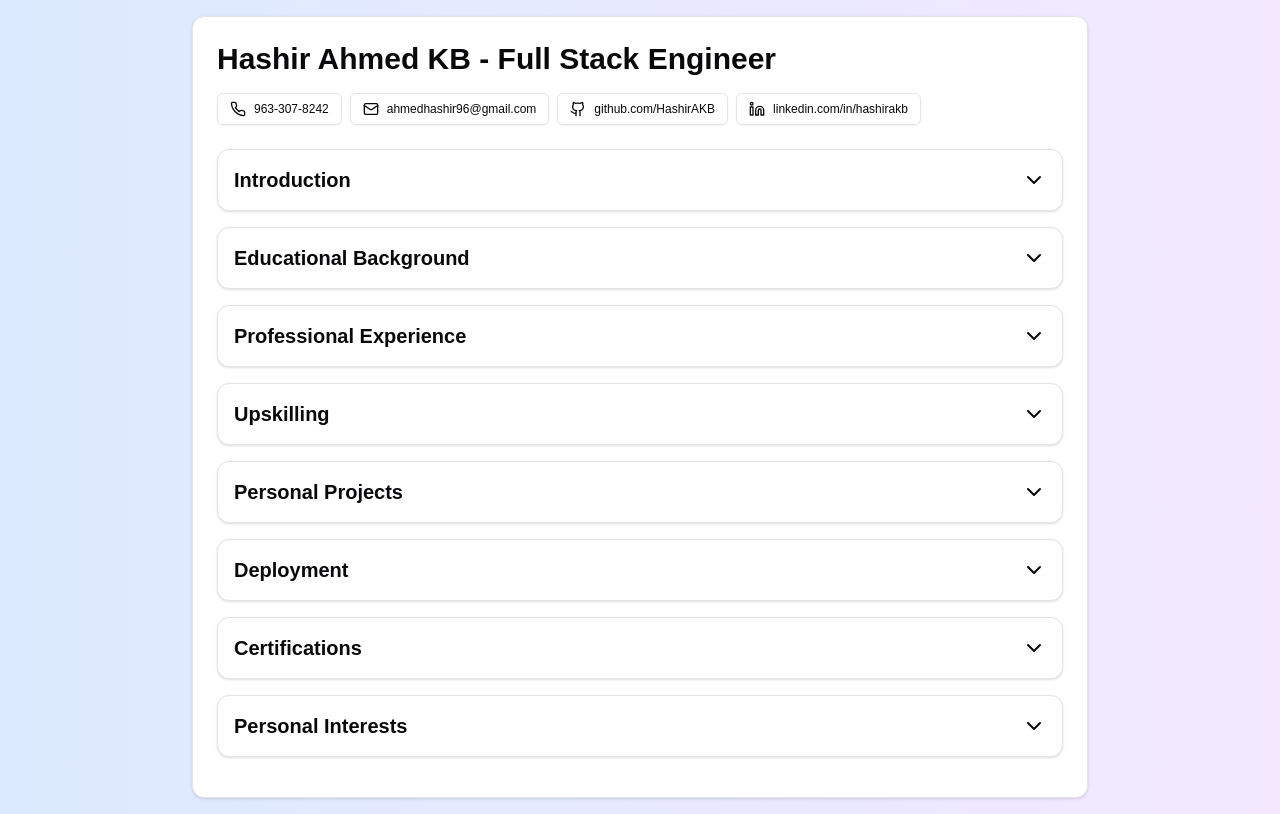
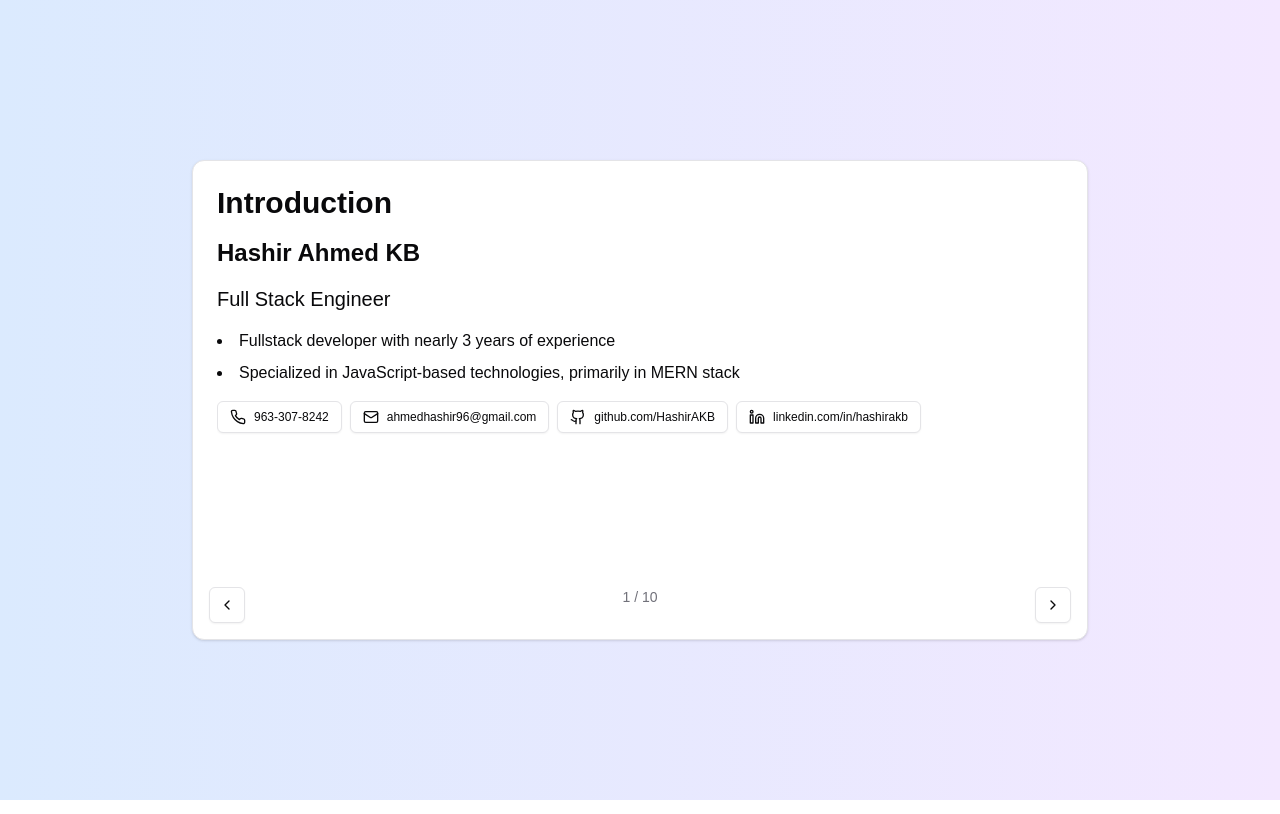
Before and after one commit to HashirAKB/hashintro, a Next.js app: page / in a window 1280 px wide. Built offline with nearby package versions, Linux system fonts and the light colour scheme.

Commit message:
Version 3.0

```diff
--- a/src/components/PresentationComponent.tsx
+++ b/src/components/PresentationComponent.tsx
@@ -1,104 +1,24 @@
 "use client"
 import React, { useState } from 'react'
-import { ChevronDown, ChevronUp, Github, Linkedin, Mail, Phone } from 'lucide-react'
+import { ChevronLeft, ChevronRight, Github, Linkedin, Mail, Phone, ExternalLink } from 'lucide-react'
 import { Button } from "@/components/ui/button"
 import { Card, CardContent } from "@/components/ui/card"
 
 export default function Component() {
-  const [expandedSections, setExpandedSections] = useState({})
+  const [currentSlide, setCurrentSlide] = useState(0)
 
-  const toggleSection = (section) => {
-    setExpandedSections(prev => ({...prev, [section]: !prev[section]}))
-  }
-
-  const sections = [
+  const slides = [
     {
       title: "Introduction",
-      content: [
-        "Name: Hashir",
-        "Fullstack developer with nearly 3 years of experience",
-        "Specialized in JavaScript-based technologies, primarily in MERN stack"
-      ]
-    },
-    {
-      title: "Educational Background",
-      content: [
-        "Completed computer engineering diploma in 2020",
-        "Certified in MEAN stack after college"
-      ]
-    },
-    {
-      title: "Professional Experience",
-      content: [
-        "Joined UST as a Software Engineer in 2021",
-        "Worked on a client-side project for NetApp, specializing in hybrid cloud storage solutions (similar to AWS)",
-        "Transitioned from Angular to React for client requirements",
-        "Key responsibilities:",
-        "- Managed multiple customer-facing dashboards",
-        "- Implemented features and fixed bugs on dashboards",
-        "- Developed new components for dashboard applications for new or updated devices",
-        "- Gained experience in Node.js with Express.js",
-        "- Participated in a MongoDB to GraphQL database migration",
-        "Skills developed: MERN stack, SQL, NoSQL databases, schema design, and backend access"
-      ]
-    },
-    {
-      title: "Upskilling",
-      content: [
-        "Resigned from UST after 2.7 years to join an advanced fullstack development cohort (6+ months)",
-        "Explored various technologies: TypeScript, Next.js, REST APIs, ORMs, DevOps, serverless architecture, CI/CD",
-        "Focused on frontend frameworks (TailwindCSS, Shadcn) and performance optimization",
-        "Coded daily and maintained a public GitHub dev journal"
-      ]
-    },
-    {
-      title: "Personal Projects",
-      content: [
-        "Paytm-like Wallet Application:",
-        "- Backend: Node.js (Express), MongoDB (Mongoose)",
-        "- Key features: User authentication, account balances, simulated fund transfers, and profile management",
-        "- Utilized libraries: Zod, Bcrypt, Dotenv, Axios (for API requests)",
-        "- Frontend: ReactJS with Vite, styled using TailwindCSS",
-        "",
-        "Medium Vanced (Blogging Platform):",
-        "- Backend: Express, PostgreSQL (Prisma ORM), JWT for authentication, Bcrypt for encryption",
-        "- Serverless deployment: Cloudflare Workers, Cloudflare KV for multimedia storage",
-        "- Frontend: React with Shadcn-UI, ContextAPI, Recoil for state management",
-        "- Implemented rich content management, social interactions (like/follow), and secure authentication",
-        "- Created custom npm package for type safety using Zod validation",
-        "",
-        "Headphone Store Landing Page:",
-        "- Built with React, styled using TailwindCSS and Framermotion",
-        "- Responsive design"
-      ]
-    },
-    {
-      title: "Deployment",
-      content: [
-        "Utilizes Render and Vercel for deployment, GitHub for CI/CD"
-      ]
-    },
-    {
-      title: "Certifications",
-      content: [
-        "GCP Architect specialization (completed during college)"
-      ]
-    },
-    {
-      title: "Personal Interests",
-      content: [
-        "Former book reader, now enjoys podcasts",
-        "Certified yoga trainer"
-      ]
-    }
-  ]
-
-  return (
-    <div className="flex flex-col items-center justify-center min-h-screen bg-gradient-to-r from-blue-100 to-purple-100 p-4">
-      <Card className="w-full max-w-4xl">
-        <CardContent className="p-6">
-          <h1 className="text-3xl font-bold mb-4">Hashir Ahmed KB - Full Stack Engineer</h1>
-          <div className="flex flex-wrap gap-2 mb-6">
+      content: (
+        <div className="space-y-4">
+          <h2 className="text-2xl font-bold">Hashir Ahmed KB</h2>
+          <h3 className="text-xl">Full Stack Engineer</h3>
+          <ul className="list-disc list-inside space-y-2">
+            <li>Fullstack developer with nearly 3 years of experience</li>
+            <li>Specialized in JavaScript-based technologies, primarily in MERN stack</li>
+          </ul>
+          <div className="flex flex-wrap gap-2">
             <Button variant="outline" size="sm">
               <Phone className="mr-2 h-4 w-4" />
               963-307-8242
@@ -116,29 +36,223 @@ export default function Component() {
               linkedin.com/in/hashirakb
             </Button>
           </div>
-          {sections.map((section, index) => (
-            <Card key={index} className="mb-4">
-              <CardContent className="p-4">
-                <div
-                  className="flex justify-between items-center cursor-pointer"
-                  onClick={() => toggleSection(section.title)}
-                >
-                  <h2 className="text-xl font-semibold">{section.title}</h2>
-                  {expandedSections[section.title] ? <ChevronUp /> : <ChevronDown />}
-                </div>
-                {expandedSections[section.title] && (
-                  <ul className="list-disc list-inside mt-2">
-                    {section.content.map((item, itemIndex) => (
-                      <li key={itemIndex} className="mt-1">
-                        {item.startsWith('-') ? <span className="ml-4">{item}</span> : item}
-                      </li>
-                    ))}
-                  </ul>
-                )}
-              </CardContent>
-            </Card>
-          ))}
+        </div>
+      )
+    },
+    {
+      title: "Educational Background",
+      content: (
+        <ul className="list-disc list-inside space-y-2">
+          <li>Completed computer engineering diploma in 2020</li>
+          <li>Certified in MEAN stack after college</li>
+        </ul>
+      )
+    },
+    {
+      title: "Professional Experience",
+      content: (
+        <div className="space-y-4">
+          <ul className="list-disc list-inside space-y-2">
+            <li>Joined UST as a Software Engineer in 2021</li>
+            <li>Worked on a client-side project for NetApp, specializing in hybrid cloud storage solutions (similar to AWS)</li>
+            <li>Transitioned from Angular to React for client requirements</li>
+          </ul>
+          <h4 className="font-semibold">Key responsibilities:</h4>
+          <ul className="list-disc list-inside space-y-2 ml-4">
+            <li>Managed multiple customer-facing dashboards</li>
+            <li>Implemented features and fixed bugs on dashboards</li>
+            <li>Developed new components for dashboard applications for new or updated devices</li>
+            <li>Gained experience in Node.js with Express.js</li>
+            <li>Participated in a MongoDB to GraphQL database migration</li>
+          </ul>
+          <p><strong>Skills developed:</strong> MERN stack, SQL, NoSQL databases, schema design, and backend access</p>
+        </div>
+      )
+    },
+    {
+      title: "Upskilling",
+      content: (
+        <ul className="list-disc list-inside space-y-2">
+          <li>Resigned from UST after 2.7 years to join an advanced fullstack development cohort (6+ months)</li>
+          <li>Explored various technologies: TypeScript, Next.js, REST APIs, ORMs, DevOps, serverless architecture, CI/CD</li>
+          <li>Focused on frontend frameworks (TailwindCSS, Shadcn) and performance optimization</li>
+          <li>Coded daily and maintained a public GitHub dev journal</li>
+        </ul>
+      )
+    },
+    {
+      title: "Project: Paytm-like Wallet Application",
+      content: (
+        <div className="flex flex-col md:flex-row gap-6">
+          <div className="w-full md:w-1/2">
+            <video
+              controls
+              className="w-full h-auto rounded-lg shadow-lg"
+              poster="/placeholder.svg?height=400&width=600"
+            >
+              <source src="https://example.com/paytm-wallet-demo.mp4" type="video/mp4" />
+              Your browser does not support the video tag.
+            </video>
+          </div>
+          <div className="w-full md:w-1/2 space-y-4">
+            <ul className="list-disc list-inside space-y-2">
+              <li>Backend: Node.js (Express), MongoDB (Mongoose)</li>
+              <li>Frontend: ReactJS with Vite, styled using TailwindCSS</li>
+              <li>Key features: User authentication, account balances, simulated fund transfers, and profile management</li>
+              <li>Utilized libraries: Zod, Bcrypt, Dotenv, Axios (for API requests)</li>
+            </ul>
+            <div className="flex space-x-4 mt-4">
+              <Button asChild variant="outline">
+                <a href="https://github.com/HashirAKB/Paytm-Wallet" target="_blank" rel="noopener noreferrer">
+                  <Github className="mr-2 h-4 w-4" />
+                  GitHub Repo
+                </a>
+              </Button>
+              <Button asChild variant="outline">
+                <a href="https://paytm-l3vn.onrender.com" target="_blank" rel="noopener noreferrer">
+                  <ExternalLink className="mr-2 h-4 w-4" />
+                  Live Demo
+                </a>
+              </Button>
+            </div>
+          </div>
+        </div>
+      )
+    },
+    {
+      title: "Project: Medium Vanced (Blogging Platform)",
+      content: (
+        <div className="flex flex-col md:flex-row gap-6">
+          <div className="w-full md:w-1/2">
+            <video
+              controls
+              className="w-full h-auto rounded-lg shadow-lg"
+              poster="/placeholder.svg?height=400&width=600"
+            >
+              <source src="https://example.com/medium-vanced-demo.mp4" type="video/mp4" />
+              Your browser does not support the video tag.
+            </video>
+          </div>
+          <div className="w-full md:w-1/2 space-y-4">
+            <ul className="list-disc list-inside space-y-2">
+              <li>Backend: Express, PostgreSQL (Prisma ORM), JWT for authentication, Bcrypt for encryption</li>
+              <li>Frontend: React with Shadcn-UI, ContextAPI, Recoil for state management</li>
+              <li>Serverless deployment: Cloudflare Workers, Cloudflare KV for multimedia storage</li>
+              <li>Implemented rich content management, social interactions (like/follow), and secure authentication</li>
+              <li>Created custom npm package for type safety using Zod validation</li>
+            </ul>
+            <div className="flex space-x-4 mt-4">
+              <Button asChild variant="outline">
+                <a href="https://github.com/HashirAKB/Medium" target="_blank" rel="noopener noreferrer">
+                  <Github className="mr-2 h-4 w-4" />
+                  GitHub Repo
+                </a>
+              </Button>
+              <Button asChild variant="outline">
+                <a href="https://medium-vanced.vercel.app" target="_blank" rel="noopener noreferrer">
+                  <ExternalLink className="mr-2 h-4 w-4" />
+                  Live Demo
+                </a>
+              </Button>
+            </div>
+          </div>
+        </div>
+      )
+    },
+    {
+      title: "Project: Headphone Store Landing Page",
+      content: (
+        <div className="flex flex-col md:flex-row gap-6">
+          <div className="w-full md:w-1/2">
+            <video
+              controls
+              className="w-full h-auto rounded-lg shadow-lg"
+              poster="/placeholder.svg?height=400&width=600"
+            >
+              <source src="https://example.com/headphone-store-demo.mp4" type="video/mp4" />
+              Your browser does not support the video tag.
+            </video>
+          </div>
+          <div className="w-full md:w-1/2 space-y-4">
+            <ul className="list-disc list-inside space-y-2">
+              <li>Built with React, styled using TailwindCSS and Framermotion</li>
+              <li>Responsive design</li>
+              <li>Animated components and transitions</li>
+            </ul>
+            <div className="flex space-x-4 mt-4">
+              <Button asChild variant="outline">
+                <a href="https://github.com/HashirAKB/headphone-store" target="_blank" rel="noopener noreferrer">
+                  <Github className="mr-2 h-4 w-4" />
+                  GitHub Repo
+                </a>
+              </Button>
+              <Button asChild variant="outline">
+                <a href="https://github.com/HashirAKB/headphone-store" target="_blank" rel="noopener noreferrer">
+                  <ExternalLink className="mr-2 h-4 w-4" />
+                  Live Demo
+                </a>
+              </Button>
+            </div>
+          </div>
+        </div>
+      )
+    },
+    {
+      title: "Deployment",
+      content: (
+        <ul className="list-disc list-inside space-y-2">
+          <li>Utilizes Render and Vercel for deployment</li>
+          <li>GitHub for CI/CD</li>
+        </ul>
+      )
+    },
+    {
+      title: "Certifications",
+      content: (
+        <ul className="list-disc list-inside space-y-2">
+          <li>GCP Architect specialization (completed during college)</li>
+        </ul>
+      )
+    },
+    {
+      title: "Personal Interests",
+      content: (
+        <ul className="list-disc list-inside space-y-2">
+          <li>Former book reader, now enjoys podcasts</li>
+          <li>Certified yoga trainer</li>
+        </ul>
+      )
+    }
+  ]
+
+  const nextSlide = () => {
+    setCurrentSlide((prev) => (prev + 1) % slides.length)
+  }
+
+  const prevSlide = () => {
+    setCurrentSlide((prev) => (prev - 1 + slides.length) % slides.length)
+  }
+
+  return (
+    <div className="flex flex-col items-center justify-center min-h-screen bg-gradient-to-r from-blue-100 to-purple-100 p-4">
+      <Card className="w-full max-w-4xl min-h-[60vh] flex flex-col">
+        <CardContent className="flex-grow flex flex-col p-6">
+          <h2 className="text-3xl font-bold mb-4">{slides[currentSlide].title}</h2>
+          <div className="flex-grow overflow-y-auto">
+            {slides[currentSlide].content}
+          </div>
         </CardContent>
+        <div className="flex justify-between p-4">
+          <Button onClick={prevSlide} variant="outline" size="icon">
+            <ChevronLeft className="h-4 w-4" />
+          </Button>
+          <span className="text-sm text-muted-foreground">
+            {currentSlide + 1} / {slides.length}
+          </span>
+          <Button onClick={nextSlide} variant="outline" size="icon">
+            <ChevronRight className="h-4 w-4" />
+          </Button>
+        </div>
       </Card>
     </div>
   )
```
